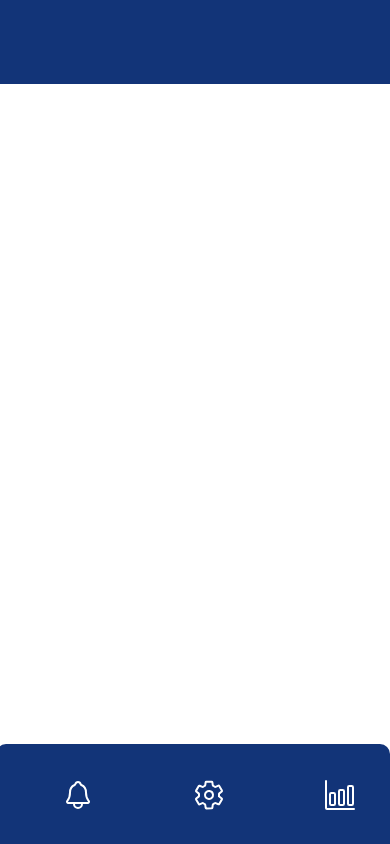
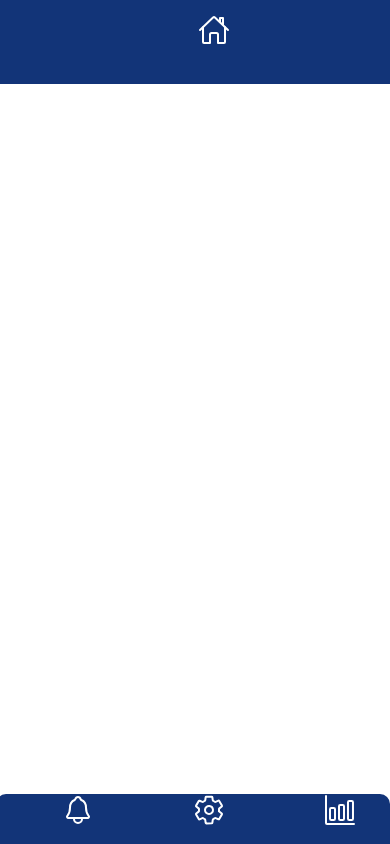
Before and after one commit to ducloc080202/CheckDurablirySystem, a plain HTML site: page main/main.html in a window 390 px wide. Drawn offline with nearby package versions, Linux system fonts and the light colour scheme.

Commit message:
bỏ themify icon, chỉnh lại content bị che bởi header

```diff
--- a/main/main.html
+++ b/main/main.html
@@ -16,7 +16,7 @@
     <div class="grid">
         <div class="row header">
             <div id="signout" class="side_bar__block" onclick="location.href='/index.html';">
-                <i class="ti-home"></i>
+                <ion-icon name="home-outline"></ion-icon>
             </div>
             <h1 id="headerStatus">Hệ thống kiểm tra độ bền sản phẩm</h1>
         </div>
--- a/main/main_style.css
+++ b/main/main_style.css
@@ -97,8 +97,8 @@ ion-icon{
     width: 101%;
     position: fixed;
     bottom: 0px;
-    height: 100px;
-    line-height: 100px;
+    height: 50px;
+    line-height: 50px;
     display: none;
     justify-content: space-around;
 }
@@ -108,8 +108,6 @@ ion-icon{
     html,body{overflow:visible;}
     .phone_side_bar{
         overflow: hidden;
-
-        display: block;
         display: flex;
         background-color: var(--theme);
         border-top-left-radius: 10px;
@@ -120,6 +118,11 @@ ion-icon{
         position: fixed;
         top: 0;
         width: 101vw;
+        z-index: 1;
+    }
+    .content{
+        position: relative;
+        top:50px;
     }
     .side_bar{
         display: none;
@@ -132,7 +135,9 @@ ion-icon{
         padding: 0;
         color: white;
         height: 60px;
-        text-align: center;
+        display: flex;
+        justify-content: center;
+        align-content: center;
     }
     .header>h1{
         display: none;
```
